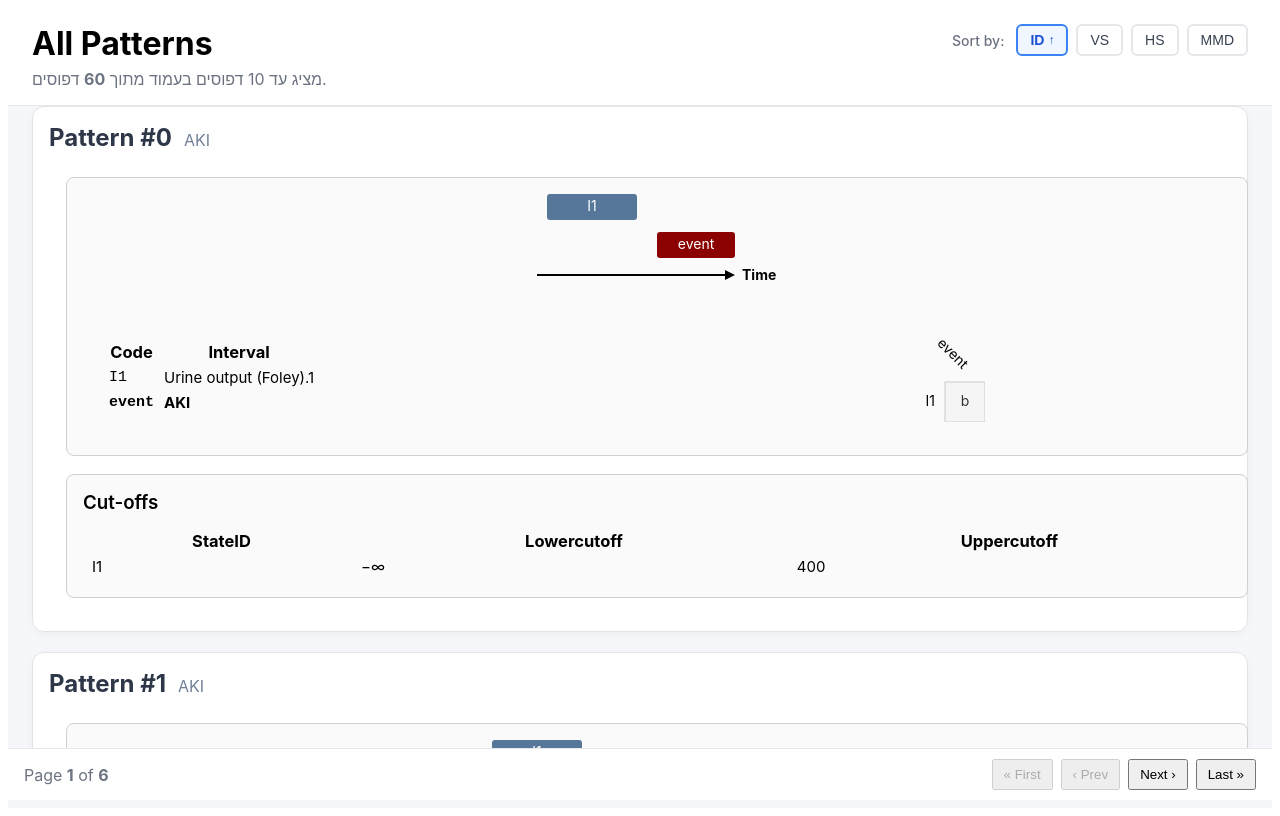
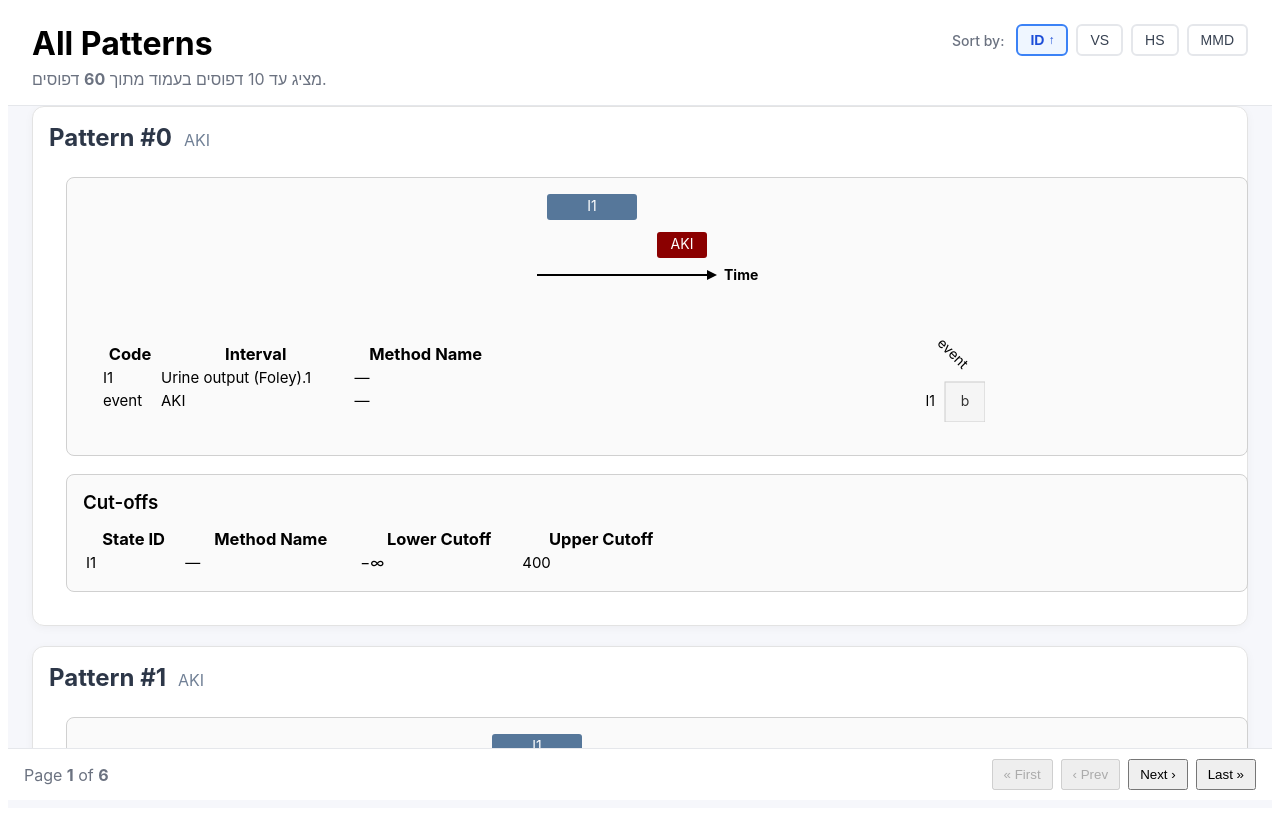
Before and after one commit to AyeletHashahar/PatternsViz, a React (Vite) app in the folder patterns/: page / in a window 1280 px wide. Built offline with nearby package versions, Linux system fonts and the light colour scheme.

Commit message:
Update PatternDetails.jsx

```diff
--- a/patterns/src/components/PatternDetails.jsx
+++ b/patterns/src/components/PatternDetails.jsx
@@ -1,5 +1,6 @@
 import { useMemo } from "react";
 import React from "react";
+import { shortenIntervalName } from "../utils/intervalMapper.js";
 
 /* ======= Typography ======= */
 const FONT_SIZE_TABLE = 15;
@@ -30,37 +31,61 @@ const Section = React.forwardRef(function Section(
 const IntervalLegend = ({ pattern }) => {
   if (!pattern || !Array.isArray(pattern.intervals)) return null;
   return (
+    <div className="overflow-x-auto">
       <table
-      className="inline-table mx-0 w-auto"
+        className="border-collapse"
         style={{
           fontSize: FONT_SIZE_TABLE,
-        borderCollapse: "separate",
-        borderSpacing: "8px 4px",
-        width: "max-content",
-        whiteSpace: "nowrap",
+          minWidth: "400px",
         }}
       >
-      <thead style={{ fontSize: FONT_SIZE_TABLE_HEADER }}>
-        <tr className="font-medium">
-          <th className="pr-4">Code</th>
-          <th>Interval</th>
+        <thead>
+          <tr className="bg-gray-100">
+            <th className="border border-gray-300 px-3 py-2 text-left font-semibold" style={{ fontSize: FONT_SIZE_TABLE_HEADER }}>
+              Code
+            </th>
+            <th className="border border-gray-300 px-3 py-2 text-left font-semibold" style={{ fontSize: FONT_SIZE_TABLE_HEADER }}>
+              Interval
+            </th>
+            <th className="border border-gray-300 px-3 py-2 text-left font-semibold" style={{ fontSize: FONT_SIZE_TABLE_HEADER }}>
+              Method Name
+            </th>
           </tr>
         </thead>
         <tbody>
-        {pattern.intervals.map((intv, idx) => (
-          <tr key={idx}>
-            <td className="pr-4" style={{ fontFamily: "monospace" }}>{intv.code}</td>
-            <td>{intv.label}</td>
+          {pattern.intervals.map((intv, idx) => {
+            // Get the methodName from the first cutoff entry for this interval
+            const firstCutoff = intv.cutoffs?.[0];
+            const methodName = firstCutoff?.MethodName || "";
+
+            return (
+              <tr key={idx} className={idx % 2 === 0 ? "bg-white" : "bg-gray-50"}>
+                <td className="border border-gray-300 px-3 py-2 font-mono font-semibold text-blue-600">
+                  {intv.code}
+                </td>
+                <td className="border border-gray-300 px-3 py-2 text-gray-700">
+                  {intv.label}
+                </td>
+                <td className="border border-gray-300 px-3 py-2 text-gray-700">
+                  {methodName || "—"}
+                </td>
               </tr>
-        ))}
-        <tr>
-          <td className="pr-4" style={{ fontWeight: "bold", fontFamily: "monospace" }}>
+            );
+          })}
+          <tr className="bg-red-50">
+            <td className="border border-gray-300 px-3 py-2 font-mono font-bold text-red-600">
               {pattern.event.code}
             </td>
-          <td style={{ fontWeight: "bold" }}>{pattern.event.name}</td>
+            <td className="border border-gray-300 px-3 py-2 font-bold text-red-600">
+              AKI
+            </td>
+            <td className="border border-gray-300 px-3 py-2 font-bold text-gray-500">
+              —
+            </td>
           </tr>
         </tbody>
       </table>
+    </div>
   );
 };
 
@@ -121,15 +146,15 @@ const renderDiagram = (pattern) => {
         </g>
       ))}
       <g>
-        <rect x={eventX} y={bars.length * (barH + gap)} width="78" height={barH} rx="3" fill="#8B0000" />
-        <text x={eventX + 39} y={bars.length * (barH + gap) + barH / 2 + 4} textAnchor="middle" fill="#fff" fontSize="14">
-          {pattern.event.code}
+        <rect x={eventX} y={bars.length * (barH + gap)} width="50" height={barH} rx="3" fill="#8B0000" />
+        <text x={eventX + 25} y={bars.length * (barH + gap) + barH / 2 + 4} textAnchor="middle" fill="#fff" fontSize="14">
+          {pattern.event.name}
         </text>
       </g>
       <g>
-        <line x1={startX - 10} y1={totalH - 40} x2={eventX + 68} y2={totalH - 40} stroke="#000" strokeWidth="2" />
-        <polygon points={`${eventX + 68},${totalH - 45} ${eventX + 78},${totalH - 40} ${eventX + 68},${totalH - 35}`} fill="#000" />
-        <text x={eventX + 85} y={totalH - 35} fontSize="14" fontWeight="bold">Time</text>
+        <line x1={startX - 10} y1={totalH - 40} x2={eventX + 50} y2={totalH - 40} stroke="#000" strokeWidth="2" />
+        <polygon points={`${eventX + 50},${totalH - 45} ${eventX + 60},${totalH - 40} ${eventX + 50},${totalH - 35}`} fill="#000" />
+        <text x={eventX + 67} y={totalH - 35} fontSize="14" fontWeight="bold">Time</text>
       </g>
     </svg>
   );
@@ -260,33 +285,50 @@ export default function PatternDetails({ pattern }) {
           <tr>
             <td colSpan={2} className="p-0">
               <Section title="Cut-offs" fullHeight>
+                <div className="overflow-x-auto">
                   <table
-                  className="w-full mx-auto"
+                    className="w-full mx-auto border-collapse"
                     style={{
                       fontSize: FONT_SIZE_TABLE,
-                    borderCollapse: "separate",
-                    borderSpacing: "8px 4px",
-                    width: "100%",
-                    whiteSpace: "nowrap",
+                      minWidth: "600px",
                     }}
                   >
-                  <thead className="font-medium" style={{ fontSize: FONT_SIZE_TABLE_HEADER }}>
-                    <tr>
-                      <th className="pr-4">StateID</th>
-                      <th className="pr-4">Lowercutoff</th>
-                      <th>Uppercutoff</th>
+                    <thead>
+                      <tr className="bg-gray-100">
+                        <th className="border border-gray-300 px-4 py-3 text-left font-semibold" style={{ fontSize: FONT_SIZE_TABLE_HEADER }}>
+                          State ID
+                        </th>
+                        <th className="border border-gray-300 px-4 py-3 text-left font-semibold" style={{ fontSize: FONT_SIZE_TABLE_HEADER }}>
+                          Method Name
+                        </th>
+                        <th className="border border-gray-300 px-4 py-3 text-center font-semibold" style={{ fontSize: FONT_SIZE_TABLE_HEADER }}>
+                          Lower Cutoff
+                        </th>
+                        <th className="border border-gray-300 px-4 py-3 text-center font-semibold" style={{ fontSize: FONT_SIZE_TABLE_HEADER }}>
+                          Upper Cutoff
+                        </th>
                       </tr>
                     </thead>
                     <tbody>
-                    {(pattern.cutoffs ?? []).map(({ code, low, high }) => (
-                      <tr key={code}>
-                        <td className="pr-4 font-medium text-center">{code}</td>
-                        <td className="pr-4 font-medium text-center">{low == null ? "−∞" : low}</td>
-                        <td className="pr-4 font-medium text-center">{high == null ? "∞" : high}</td>
+                      {(pattern.cutoffs ?? []).map(({ code, methodName, low, high }, index) => (
+                        <tr key={code} className={index % 2 === 0 ? "bg-white" : "bg-gray-50"}>
+                          <td className="border border-gray-300 px-4 py-3 font-mono font-semibold text-blue-600">
+                            {code}
+                          </td>
+                          <td className="border border-gray-300 px-4 py-3 text-gray-700">
+                            {methodName || "—"}
+                          </td>
+                          <td className="border border-gray-300 px-4 py-3 text-center font-mono">
+                            {low == null ? "−∞" : low}
+                          </td>
+                          <td className="border border-gray-300 px-4 py-3 text-center font-mono">
+                            {high == null ? "∞" : high}
+                          </td>
                         </tr>
                       ))}
                     </tbody>
                   </table>
+                </div>
               </Section>
             </td>
           </tr>
```
Lines whose indentation alone changed are shown as unchanged.
